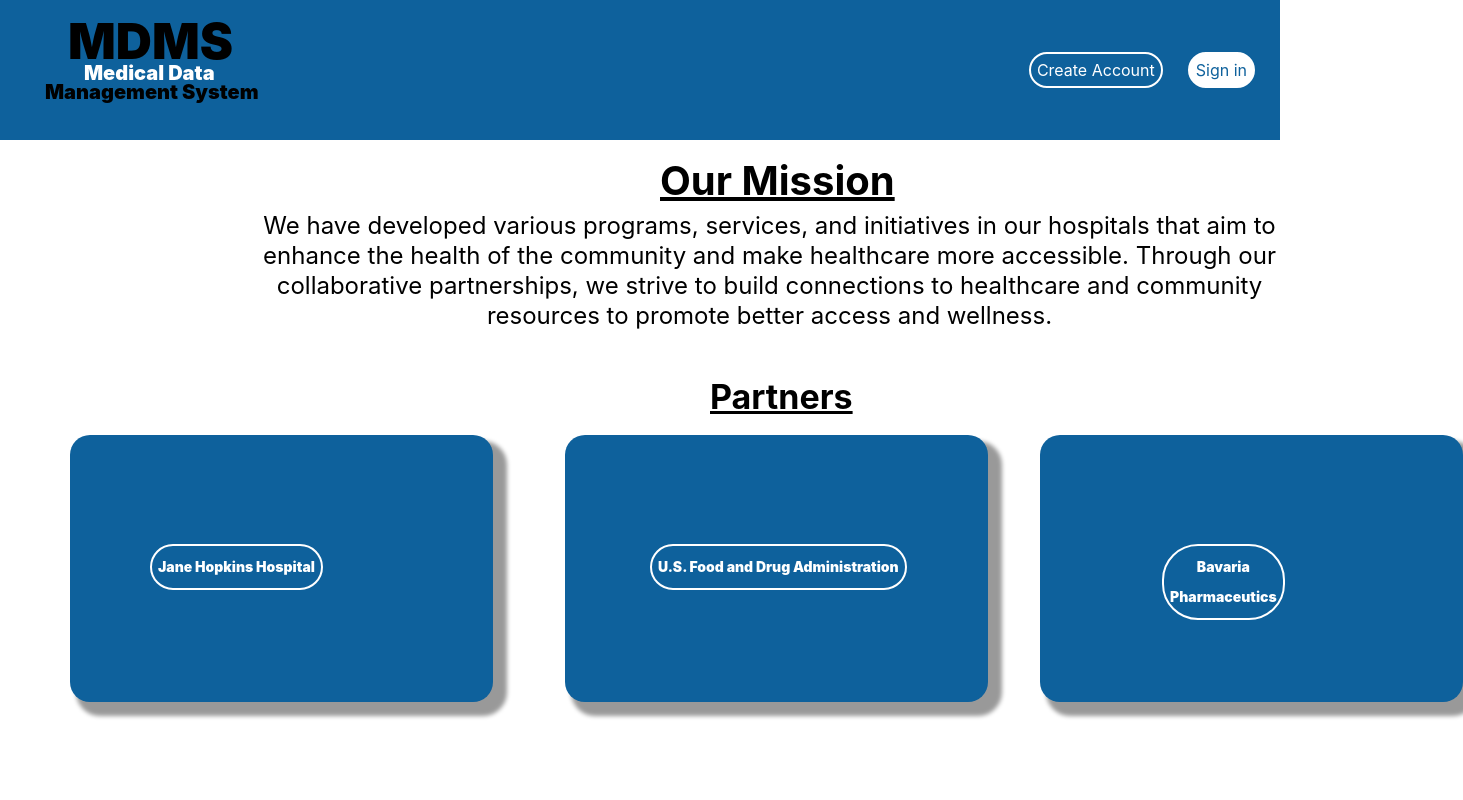
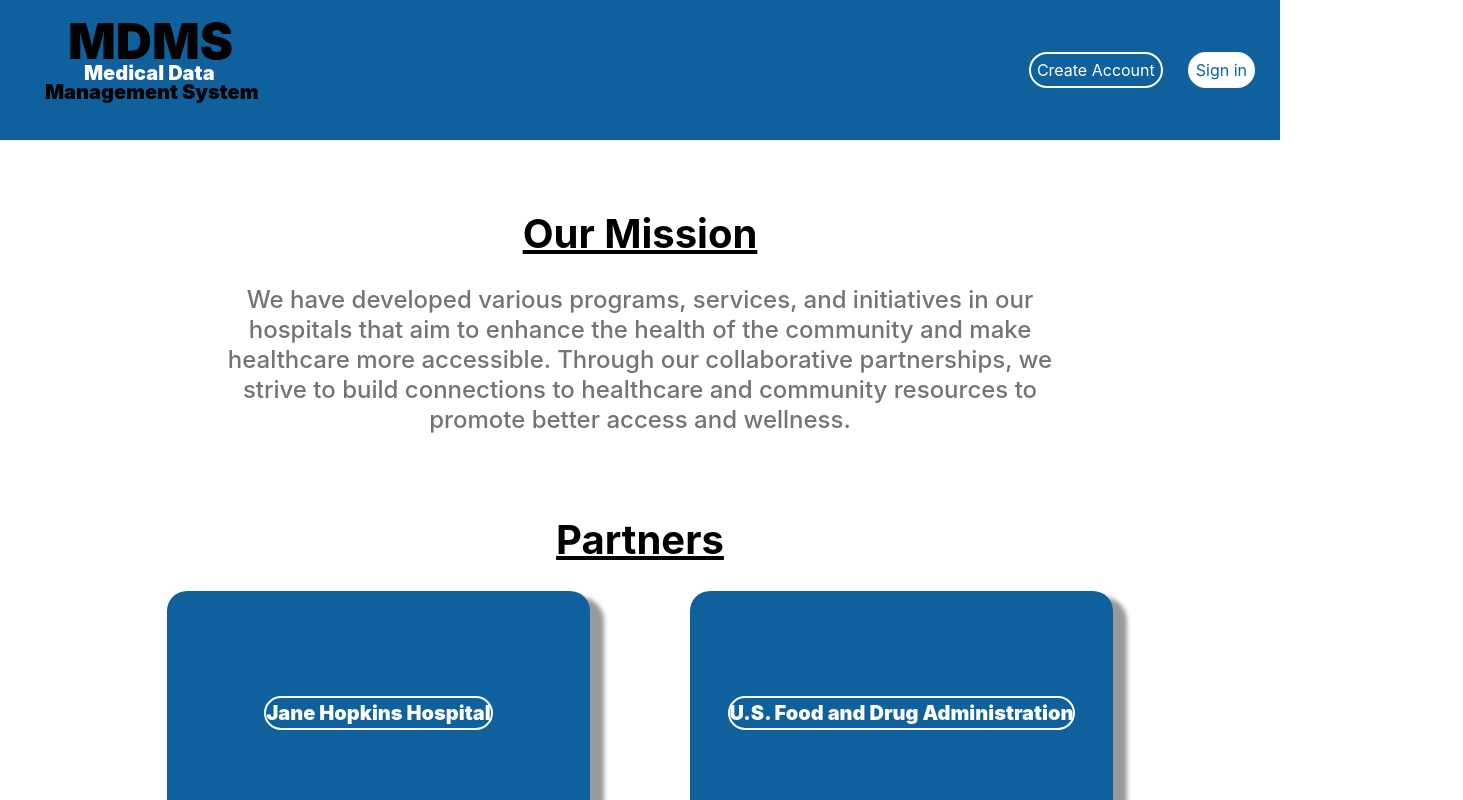
Before and after one commit to Angkaram/Pharmaceutical-Study-Web-App-Project, a React (Create React App) app: page / in a window 1280 px wide. Shown: the top 800 px of the page, 1463 px wide, since content can reach past the window. Built offline with nearby package versions, Linux system fonts and the light colour scheme; no server answers.

Commit message:
Fixed the homepage and made it scalable

```diff
--- a/src/components/Navbar.js
+++ b/src/components/Navbar.js
@@ -16,33 +16,38 @@ const Nav = () => {
                 </div>
             </nav>
 
-
+        <body className="mission-container">
             <div className="mission-head">
                 <h1> Our Mission </h1>
             </div>
-        <div className="basic-info">
-            <p>
-            We have developed various programs, services, and initiatives in our hospitals that aim to enhance the health of the
+
+                <p className="basic-info">We have developed various programs, services, and initiatives in our hospitals that aim to enhance the health of the
                 community and make healthcare more accessible. Through our collaborative partnerships,
-            we strive to build connections to healthcare and community resources to promote better access and wellness.
-            </p>
-        </div>
+                we strive to build connections to healthcare and community resources to promote better access and wellness.</p>
 
             <div className="org-partners">
                 <h1>Partners</h1>
             </div>
 
-        <div className="organizations">
+            <body className="organizations">
             {/* could probably change these from p tags to a href tags to make it interactable */}
-            <div className="background-hospital"></div>
+            <div className="background-hospital">
                 <p className="hospital">Jane Hopkins Hospital</p>
+            </div>
 
-            <div className="background-fda"></div>
+            <div className="background-fda">
                 <p className="fda">U.S. Food and Drug Administration</p>
+            </div>
 
-            <div className="background-bavaria"></div>
+            <div className="background-bavaria">
                 <p className="bavaria">Bavaria Pharmaceutics</p>
             </div>
+            </body>
+
+        </body>
+
+
+
 
 
         {/* <div class="coder-name">
--- a/src/components/addButton.js
+++ b/src/components/addButton.js
@@ -6,9 +6,10 @@ function AddPatientButton() {
 
     const addPatient = async() => {
       const addPatientResponse = await entities.patient.add({
-        name: "Please Work",
-        dob: "Januray 17, 2000",
+        name: "Demo",
+        dob: "Januray 28, 1999",
         insuranceNumber: "259528117",
+        address: "8387 North Vernon Dr.La Habra, CA 90631"
       });
       console.log(addPatientResponse);
     }
--- a/src/components/home.css
+++ b/src/components/home.css
@@ -4,8 +4,6 @@
 /* alters the main background page*/
 .background-color {
   position: relative;
-  width: 100vw;
-  height: 100vw;
   background: #ffffff;
   display: flex;
   justify-content: center;
@@ -84,49 +82,37 @@
 .basic-info {
   align-items: center;
   text-align: center;
-  position: absolute;
-  display: flex;
+  /*position: absolute;*/
+  display: flexbox;
+  margin-left: 200px;
+  margin-right: 200px;
 
+  margin-top: 0px;
   line-height: 30px;
-  width: 1015px;
-  height: 250px;
-  left: 250px;
-  top: 140px;
 
-  font-weight: 150px;
+  font-weight: 500;
   font-size: 24px;
-  padding: 6px 12px;
+  color: #747474;
 }
 
 .mission-head {
-position: absolute;
-width: 348px;
-height: 73px;
-left: 660px;
-top: 130px;
+  font-size: 20px;
+  line-height: 48px;
+  text-align: center;
+  text-decoration-line: underline;
+  margin-top: 60px;
 
-font-size: 20px;
-line-height: 48px;
-display: flex;
-text-align: center;
-text-decoration-line: underline;
-
-color: #000000;
+  color: #000000;
 }
 
 .org-partners {
-
-position: absolute;
-width: 348px;
-height: 73px;
-left: 710px;
-top: 350px;
-
-font-size: 17px;
-line-height: 48px;
-display: flex;
+align-items: center;
+margin: auto;
+font-size: 20px;
 text-align: center;
 text-decoration-line: underline;
+margin-top: 80px;
+margin-bottom: -50px;
 
 color: #000000;
 }
@@ -186,96 +172,40 @@ color: #000000;
 }
 
 
-
-
-.organizations {
-  width: 10px;
-  height: 341px;
+.organizations .bavaria, .fda, .hospital {
+  display:inline-block;
+  border: 2px solid white;
+  border-radius: 36px;
+  font-weight: 900;
+  font-size: 20px;
+  line-height: 30px;
+  align-items: center;
+  text-align: center;
+  color: #fff;
+  margin-top:25%;
 
 }
 
-.organizations .hospital {
-  position: absolute;
-  padding: 6px;
-  border: 2px solid white;
-  border-radius: 36px;
-  font-weight: 900;
-  font-size: 14px;
-  line-height: 30px;
-  display: flex;
-  align-items: center;
-  text-align: center;
-  color: #fff;
-  z-index: 1;
 
-  left: 150px;
-  top: 530px;
-}
-.organizations .fda {
-  position: absolute;
-  padding: 6px;
-  border: 2px solid white;
-  border-radius: 36px;
-  font-weight: 900;
-  font-size: 14px;
-  line-height: 30px;
-  display: flex;
-  align-items: center;
-  text-align: center;
-  color: #fff;
 
-  left: 650px;
-  top: 530px;
-}
-.organizations .bavaria {
-  position: absolute;
-  padding: 6px;
-  border: 2px solid white;
-  border-radius: 36px;
-  font-weight: 900;
-  font-size: 14px;
-  line-height: 30px;
-  display: flex;
-  align-items: center;
-  text-align: center;
-  color: #fff;
-
-  left: 1162px;
-  top: 530px;
-}
-
-.background-hospital {
-  position: absolute;
+.background-bavaria, .background-fda, .background-hospital {
+  display:inline-block;
   width: 423px;
   height: 267px;
-  left: 70px;
-  top: 435px;
 
   background: #0E619C;
   box-shadow: 10px 10px 4px 4px rgba(0, 0, 0, 0.4);
   border-radius: 20px;
+  align-items: center;
+  margin: auto;
+  margin-top: 50px;
+  margin-right: 50px;
+  margin-left: 50px;
+
 }
 
-.background-fda {
-  position: absolute;
-  width: 423px;
-  height: 267px;
-  left: 565px;
-  top: 435px;
-
-  background: #0E619C;
-  box-shadow: 10px 10px 4px 4px rgba(0, 0, 0, 0.4);
-  border-radius: 20px;
+.mission-container {
+  margin:auto;
+  margin-top: 150px;
+  text-align: center;
 }
-
-.background-bavaria {
-  position: absolute;
-  width: 423px;
-  height: 267px;
-  left: 1040px;
-  top: 435px;
-
-  background: #0E619C;
-  box-shadow: 10px 10px 4px 4px rgba(0, 0, 0, 0.4);
-  border-radius: 20px;
-}
```
Lines whose indentation alone changed are shown as unchanged.
